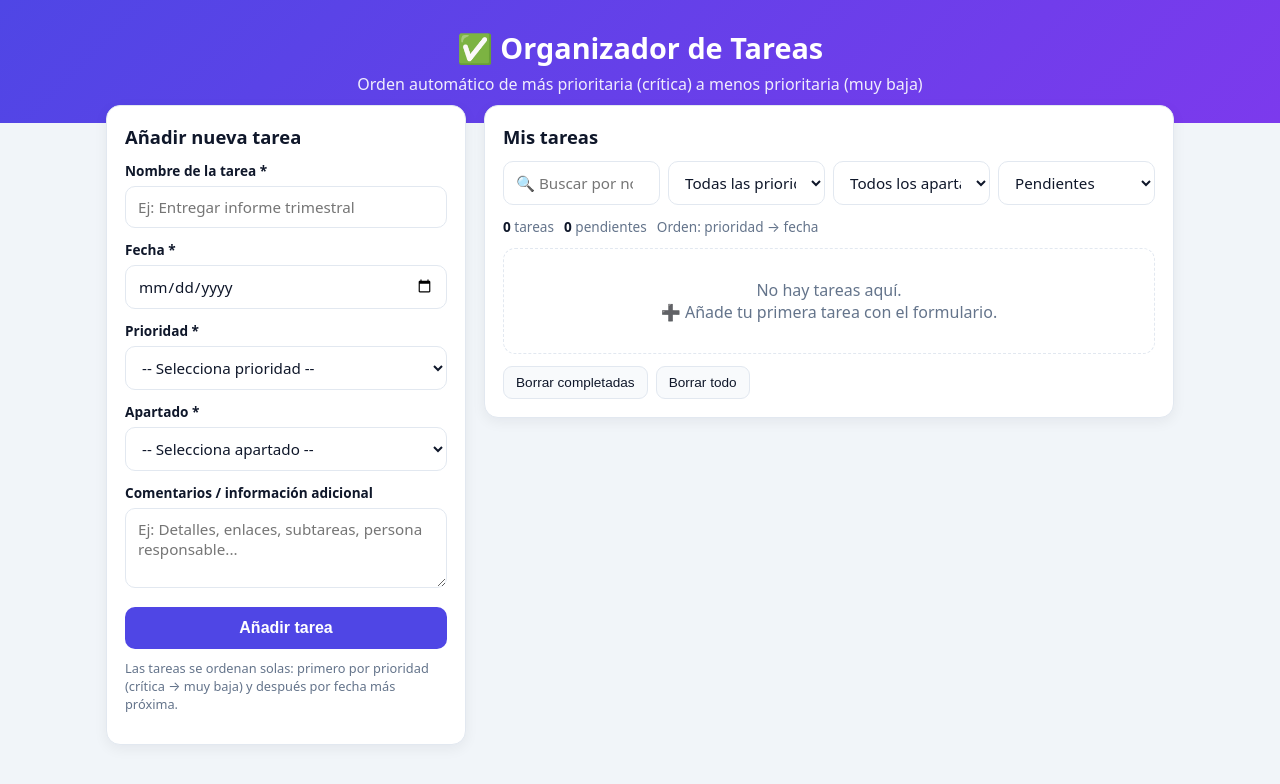
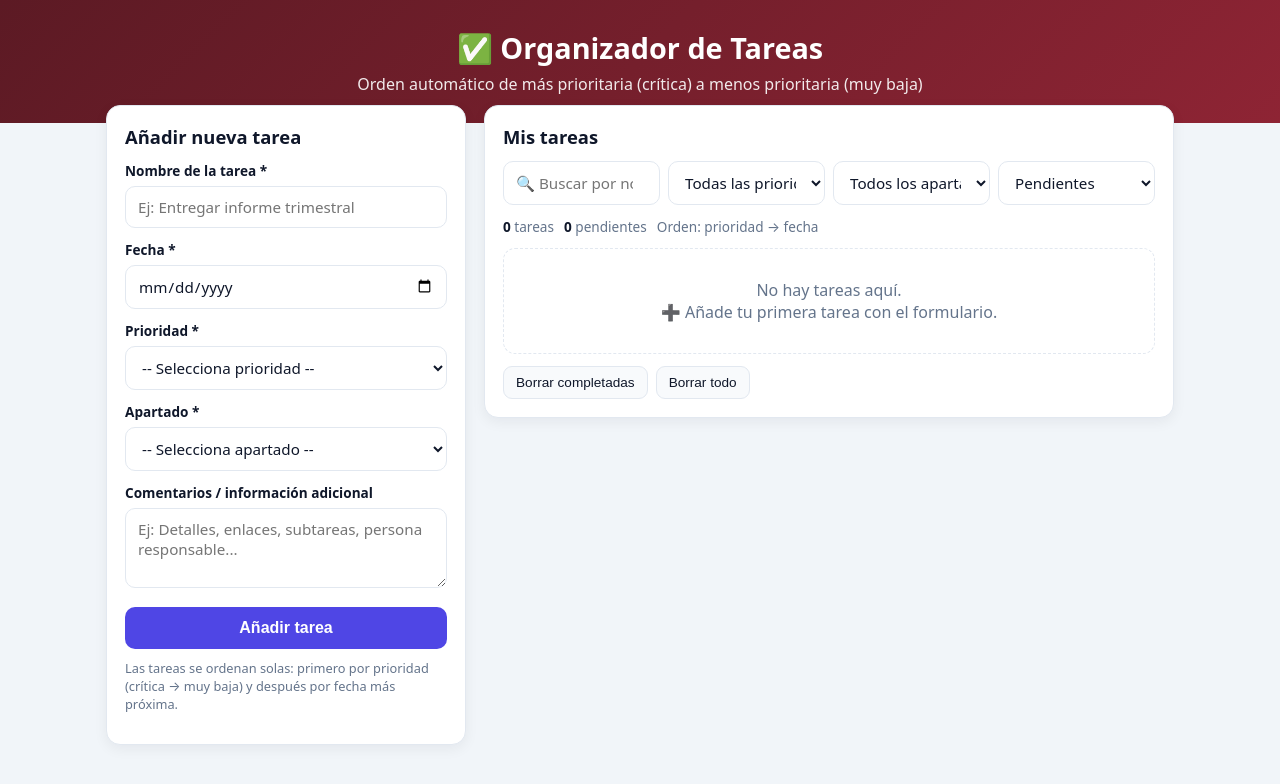
Before and after one commit to gemmaggl/app_organizador_tareas, a plain HTML site: page index.html in a window 1280 px wide. Drawn offline with Linux system fonts and the light colour scheme.

Commit message:
Encabezado rojo vino

```diff
--- a/index.html
+++ b/index.html
@@ -25,7 +25,7 @@
     background: var(--bg); color: var(--text);
   }
   header {
-    background: linear-gradient(135deg, #4f46e5, #7c3aed);
+    background: linear-gradient(135deg, #5c1a24, #8e2434);
     color: white; padding: 28px 20px; text-align: center;
   }
   header h1 { margin: 0 0 6px; font-size: 1.8rem; }
```
